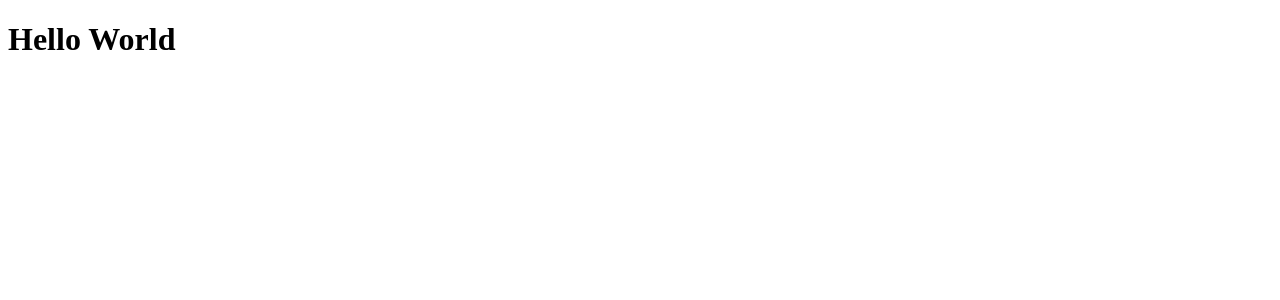
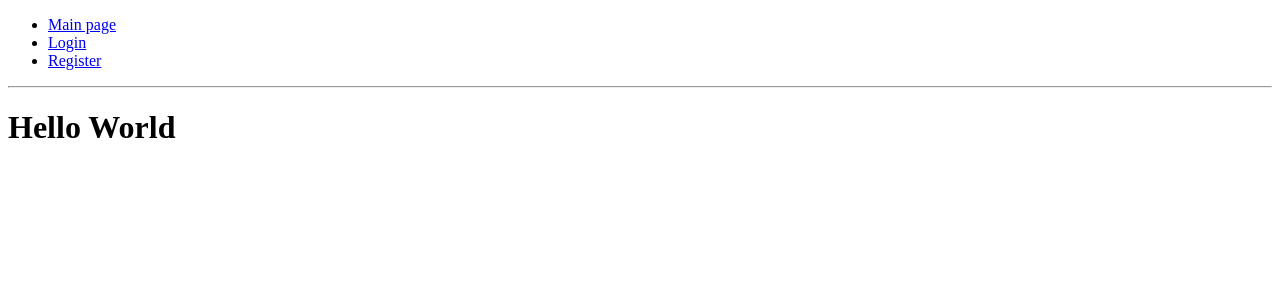
Before and after one commit to rubber-bird/blog, a React app in the folder client/: page / in a window 1280 px wide. Shown: the top 300 px of the page. Built offline with nearby package versions, Linux system fonts and the light colour scheme.

Commit message:
added react router

```diff
--- a/client/package.json
+++ b/client/package.json
@@ -26,6 +26,7 @@
     "lodash": "^4.17.21",
     "react": "^17.0.2",
     "react-dom": "^17.0.2",
+    "react-router": "^5.2.0",
     "react-router-dom": "^5.2.0"
   }
 }
--- a/client/src/components/App.jsx
+++ b/client/src/components/App.jsx
@@ -1,11 +1,47 @@
 import React from 'react';
+import {
+  BrowserRouter as Router,
+  Switch,
+  Route,
+  Link
+} from "react-router-dom";
+
+import Home from './Home.jsx';
+import Login from './Login.jsx';
+import Register from './Register.jsx';
 
 const App = () => {
   return (
-    <div>
-      <h1>Hello World</h1>
-    </div>
+    <Router>
+      <div>
+        <ul>
+          <li>
+            <Link to="/">Main page</Link>
+          </li>
+          <li>
+            <Link to="/login">Login</Link>
+          </li>
+          <li>
+            <Link to="/register">Register</Link>
+          </li>
+        </ul>
+
+        <hr />
+
+        <Switch>
+          <Route exact path="/">
+            <Home />
+          </Route>
+          <Route path="/login">
+            <Login />
+          </Route>
+          <Route path="/register">
+            <Register />
+          </Route>
+        </Switch>
+      </div>
+    </Router>
   );
-};
+}
 
 export default App;
--- /dev/null
+++ b/client/src/components/Home.jsx
@@ -0,0 +1,11 @@
+import React from 'react';
+
+const Home = () => {
+  return (
+    <div>
+      <h1>Hello World</h1>
+    </div>
+  );
+};
+
+export default Home;
--- /dev/null
+++ b/client/src/components/Login.jsx
@@ -0,0 +1,12 @@
+import React from 'react';
+
+const Login = () => {
+  return (
+    <div>
+      <h1>Login</h1>
+      <p>dsds</p>
+    </div>
+  );
+};
+
+export default Login;
--- /dev/null
+++ b/client/src/components/Register.jsx
@@ -0,0 +1,11 @@
+import React from 'react';
+
+const Register = () => {
+  return (
+    <div>
+      <h1>Register</h1>
+    </div>
+  );
+};
+
+export default Register;
```
Also changed, not shown: 1 other file (tests, documents, lock files or other folders).
